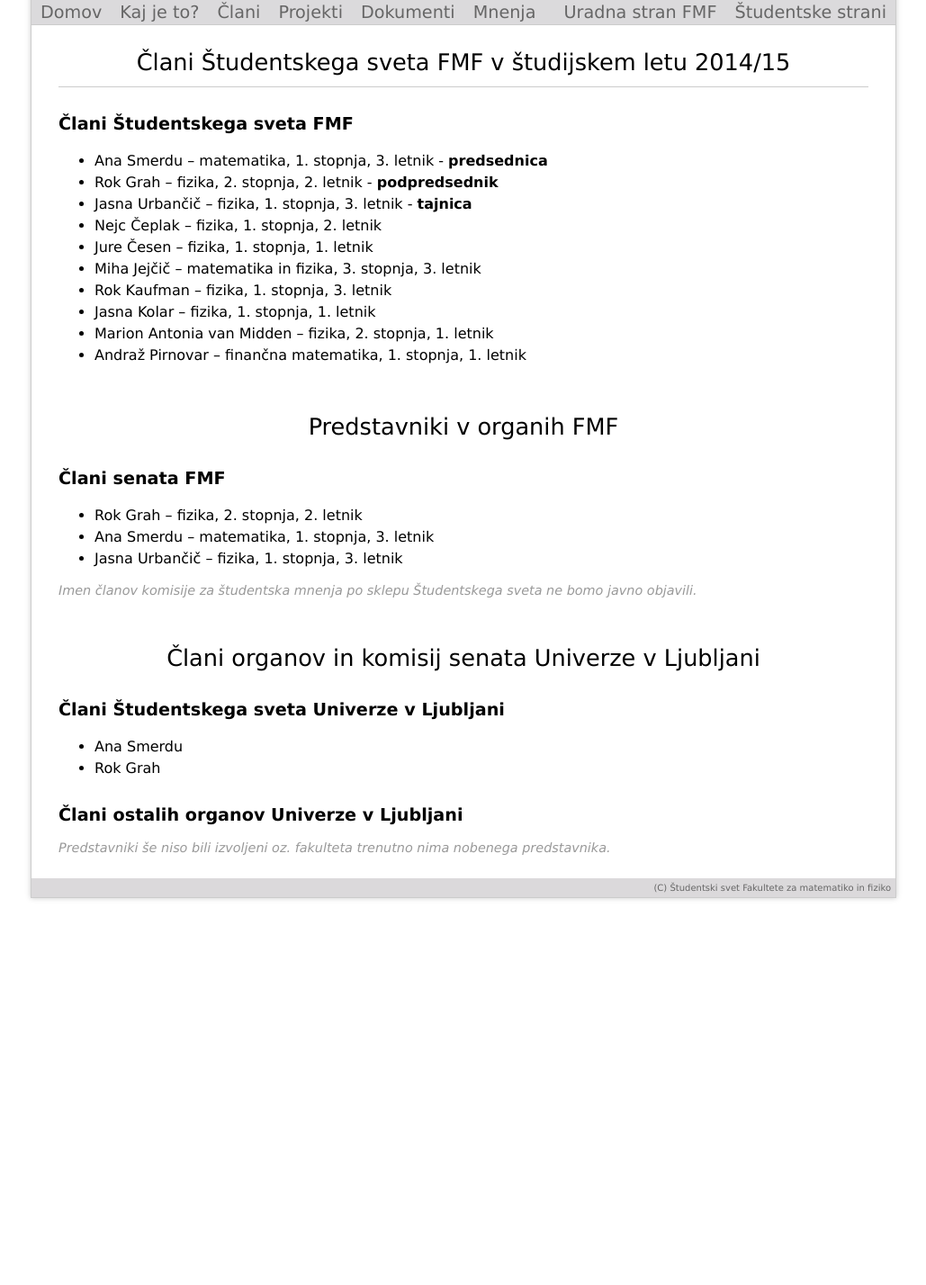
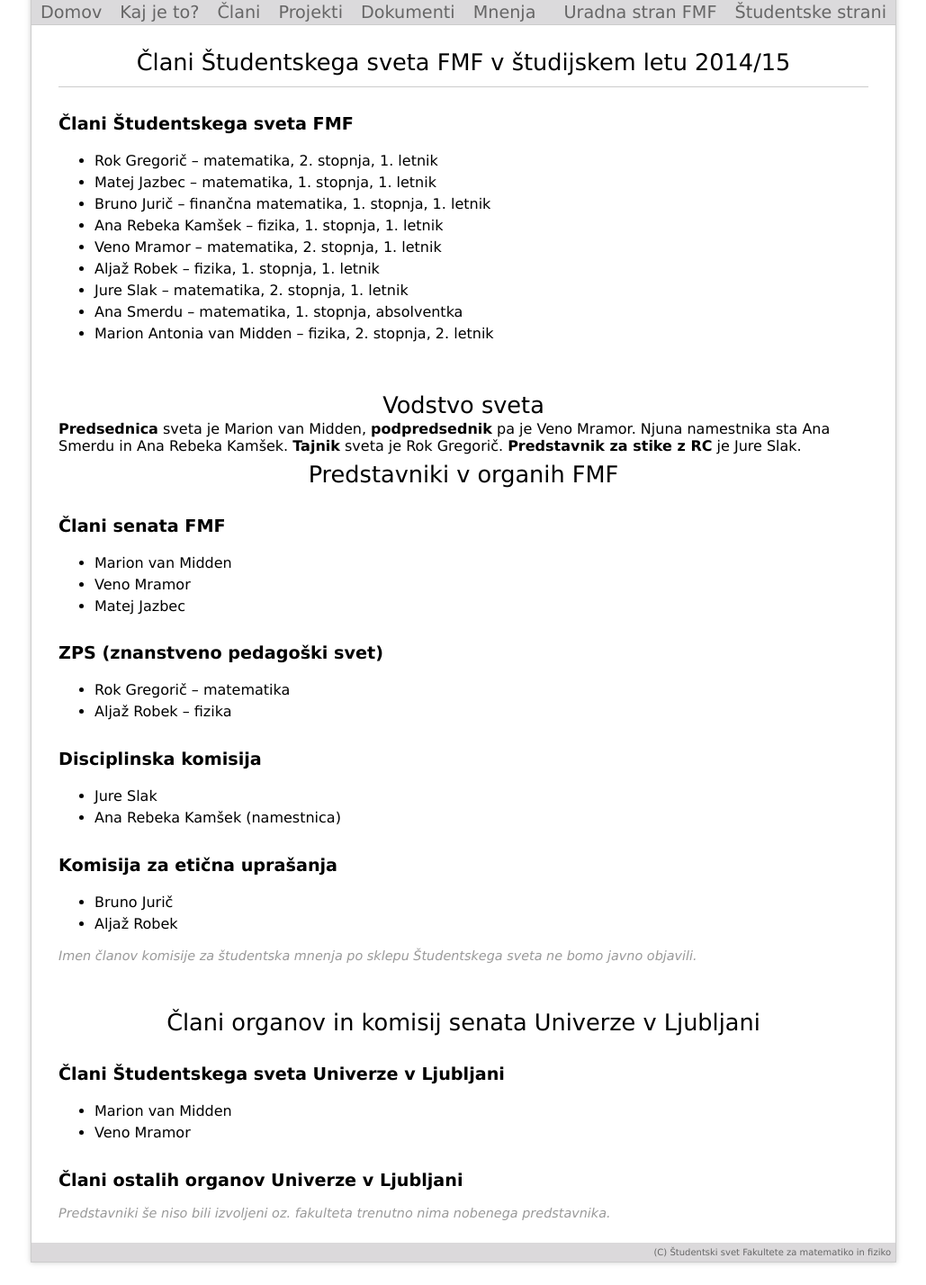
Before and after one commit to FMF-studenti/studentski-svet, a PHP site: page /members in a window 1280 px wide. Shown: the part 136-1564 px from the top of the page at 90% size, without its empty margins (125-1154 px from the left). Before the commit the page ends 1136 px from the top, so only its background shows below. Run offline with PHP 8.4, Linux system fonts and the light colour scheme.

Commit message:
Update page after elections.

```diff
--- a/index.php
+++ b/index.php
@@ -45,8 +45,8 @@
                 <div class="item itemSmall">
                     <div class="itemTitle">Študentska mnenja</div>
                     <div class="itemData">
-                        <p>Trenutno v postopku izvolitve ni pedagoških delavcev. <a href="/mnenja">Več...<a></p>
-                        <!-- <p>Trenutno so v postopku izvolitve <strong>4</strong> pedagoški delavci. <a href="/mnenja">Več...<a></p> -->
+                        <!-- <p>Trenutno v postopku izvolitve ni pedagoških delavcev. <a href="/mnenja">Več...<a></p> -->
+                        <p>Trenutno sta v postopku izvolitve <strong>2</strong> pedagoška delavca. <a href="/mnenja">Več...<a></p>
                     </div>
                 </div>
 
--- a/members.php
+++ b/members.php
@@ -8,26 +8,48 @@
 
                 <h2>Člani Študentskega sveta FMF</h2>
                 <ul>
-                    <li>Ana Smerdu – matematika, 1. stopnja, 3. letnik - <strong>predsednica</strong></li>
-                    <li>Rok Grah – fizika, 2. stopnja, 2. letnik - <strong>podpredsednik</strong></li>
-                    <li>Jasna Urbančič – fizika, 1. stopnja, 3. letnik - <strong>tajnica</strong></li>
-                    <li>Nejc Čeplak – fizika, 1. stopnja, 2. letnik</li>
-                    <li>Jure Česen – fizika, 1. stopnja, 1. letnik</li>
-                    <li>Miha Jejčič – matematika in fizika, 3. stopnja, 3. letnik</li>
-                    <li>Rok Kaufman – fizika, 1. stopnja, 3. letnik</li>
-                    <li>Jasna Kolar – fizika, 1. stopnja, 1. letnik</li>
-                    <li>Marion Antonia van Midden – fizika, 2. stopnja, 1. letnik</li>
-                    <li>Andraž Pirnovar – finančna matematika, 1. stopnja, 1. letnik</li>
+                    <li>Rok Gregorič &ndash; matematika, 2. stopnja, 1. letnik</li>
+                    <li>Matej Jazbec &ndash; matematika, 1. stopnja, 1. letnik </li>
+                    <li>Bruno Jurič &ndash; finančna matematika, 1. stopnja, 1. letnik</li>
+                    <li>Ana Rebeka Kamšek &ndash;  fizika, 1. stopnja, 1. letnik </li>
+                    <li>Veno Mramor &ndash;  matematika, 2. stopnja, 1. letnik</li>
+                    <li>Aljaž Robek &ndash; fizika, 1. stopnja, 1. letnik</li>
+                    <li>Jure Slak &ndash; matematika, 2. stopnja, 1. letnik</li>
+                    <li>Ana Smerdu &ndash; matematika, 1. stopnja, absolventka </li>
+                    <li>Marion Antonia van Midden &ndash; fizika, 2. stopnja, 2. letnik</li>
                 </ul>
 
                 <p>&nbsp;</p>
 
+                <h1>Vodstvo sveta</h1>
+                <strong>Predsednica</strong> sveta je Marion van Midden, <strong>podpredsednik</strong> pa je Veno Mramor.
+                Njuna namestnika sta Ana Smerdu in Ana Rebeka Kamšek. <strong>Tajnik</strong> sveta
+                je Rok Gregorič. <strong>Predstavnik za stike z RC</strong> je Jure Slak.
+
                 <h1>Predstavniki v organih FMF</h1>
                 <h2>Člani senata FMF</h2>
                 <ul>
-                    <li>Rok Grah – fizika, 2. stopnja, 2. letnik</li>
-                    <li>Ana Smerdu –  matematika, 1. stopnja, 3. letnik</li>
-                    <li>Jasna Urbančič – fizika, 1. stopnja, 3. letnik</li>
+                    <li>Marion van Midden</li>
+                    <li>Veno Mramor</li>
+                    <li>Matej Jazbec</li>
+                </ul>
+
+                <h2>ZPS (znanstveno pedagoški svet)</h2>
+                <ul>
+                    <li>Rok Gregorič &ndash; matematika</li>
+                    <li>Aljaž Robek &ndash; fizika</li>
+                </ul>
+
+                <h2>Disciplinska komisija</h2>
+                <ul>
+                    <li>Jure Slak</li>
+                    <li>Ana Rebeka Kamšek (namestnica)</li>
+                </ul>
+
+                <h2>Komisija za etična uprašanja</h2>
+                <ul>
+                    <li>Bruno Jurič</li>
+                    <li>Aljaž Robek</li>
                 </ul>
 
                 <p class="smallfont">Imen članov komisije za študentska mnenja po sklepu Študentskega sveta ne bomo javno objavili.</p>
@@ -37,8 +59,8 @@
                 <h1>Člani organov in komisij senata Univerze v Ljubljani</h1>
                 <h2>Člani Študentskega sveta Univerze v Ljubljani</h2>
                 <ul>
-                    <li>Ana Smerdu</li>
-                    <li>Rok Grah</li>
+                    <li>Marion van Midden</li>
+                    <li>Veno Mramor</li>
                 </ul>
 
                 <h2>Člani ostalih organov Univerze v Ljubljani</h2>
```
Also changed, not shown: mnenja.php (+11 -5 lines).
